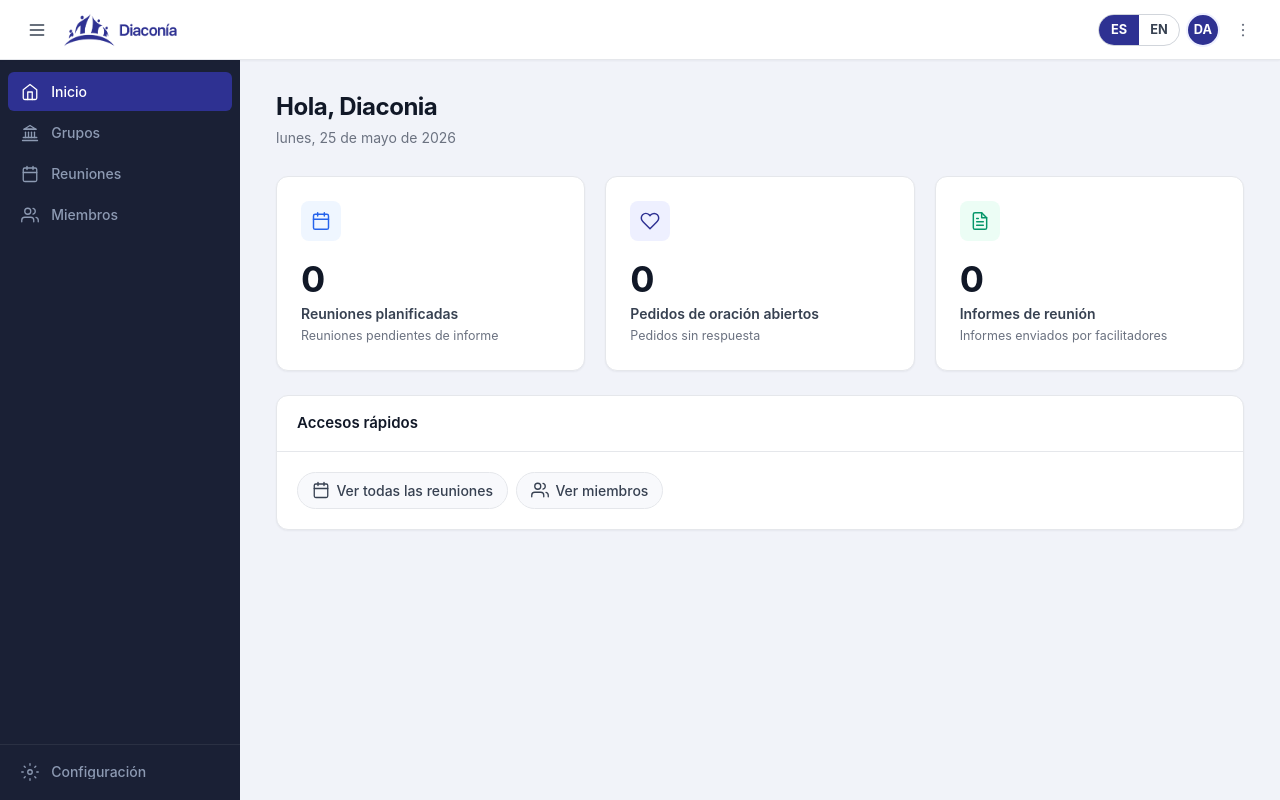
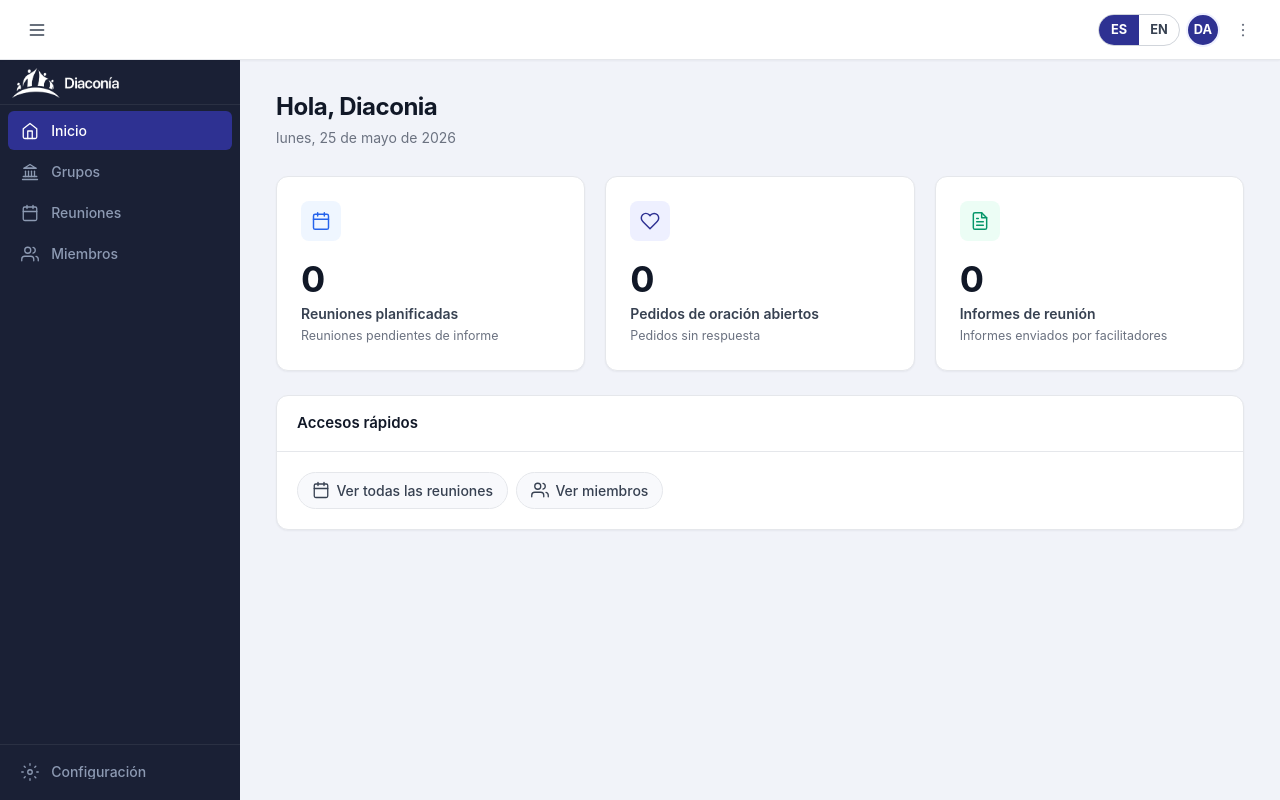
Before and after one commit to fdlane/diaconia-digital, a Next.js app in the folder apps/admin/: page / in a window 1280 px wide. Both pictures are taken after a click on the button "Ingresar". Built offline with nearby package versions, Linux system fonts and the light colour scheme; no server answers.

Commit message:
feat(admin): Sidebar logo

```diff
--- a/apps/admin/app/globals.css
+++ b/apps/admin/app/globals.css
@@ -139,11 +139,6 @@ a {
   flex-shrink: 0;
 }
 
-.brand-link {
-  display: flex;
-  align-items: center;
-}
-
 .brand-logo {
   height: 34px;
   width: auto;
@@ -172,15 +167,59 @@ a {
   display: none;
 }
 
+.sidebar.sidebar-collapsed .sidebar-brand {
+  justify-content: center;
+  padding: 0.5rem 0.5rem 0.375rem;
+}
+
+.sidebar.sidebar-collapsed .sidebar-brand-logo {
+  width: 24px;
+  height: 24px;
+  max-width: 24px;
+  max-height: 24px;
+}
+
+.sidebar.sidebar-collapsed .sidebar-brand-logo-full {
+  display: none;
+}
+
+.sidebar.sidebar-collapsed .sidebar-brand-logo-mark {
+  display: block;
+}
+
 .sidebar.sidebar-collapsed .nav-item {
   justify-content: center;
   padding: 0.625rem;
 }
 
+.sidebar-brand {
+  display: flex;
+  align-items: center;
+  justify-content: flex-start;
+  min-height: 42px;
+  padding: 0.5rem 0.75rem 0.375rem;
+  border-bottom: 1px solid var(--sidebar-border);
+  overflow: hidden;
+  flex-shrink: 0;
+}
+
+.sidebar-brand-logo {
+  display: block;
+  width: auto;
+  height: 30px;
+  max-width: 150px;
+  object-fit: contain;
+  transition: opacity 0.15s ease, width 0.22s ease, height 0.22s ease;
+}
+
+.sidebar-brand-logo-mark {
+  display: none;
+}
+
 .nav-items {
   display: flex;
   flex-direction: column;
-  padding: 0.75rem 0.5rem;
+  padding: 0.375rem 0.5rem 0.75rem;
   gap: 2px;
   flex: 1;
   overflow-y: auto;
--- a/apps/admin/src/AppShell.tsx
+++ b/apps/admin/src/AppShell.tsx
@@ -101,9 +101,6 @@ export function AppShell({ children }: { children: React.ReactNode }) {
           >
             <MenuIcon size={20} />
           </button>
-          <Link aria-label={l.dashboard} className="brand-link" href="/">
-            <img alt="Diaconia" className="brand-logo" src="/logo.png" />
-          </Link>
         </div>
 
         <div className="app-bar-right">
@@ -180,6 +177,17 @@ export function AppShell({ children }: { children: React.ReactNode }) {
           aria-label={l.toggleSidebar}
           className={`sidebar${sidebarOpen ? "" : " sidebar-collapsed"}`}
         >
+          <Link
+            aria-label={l.dashboard}
+            className="sidebar-brand"
+            href="/"
+            onClick={() => {
+              if (window.innerWidth < 768) setSidebarOpen(false);
+            }}
+          >
+            <img alt="Diaconia" className="sidebar-brand-logo sidebar-brand-logo-full" src="/sidebar-logo.png" />
+            <img alt="" aria-hidden className="sidebar-brand-logo sidebar-brand-logo-mark" src="/sidebar-logo-mark.png" />
+          </Link>
           <div className="nav-items">
             {navItems.map(({ href, label, Icon }) => (
               <Link
```
Also changed, not shown: apps/admin/public/sidebar-logo-mark.png (added), apps/admin/public/sidebar-logo.png (added).
